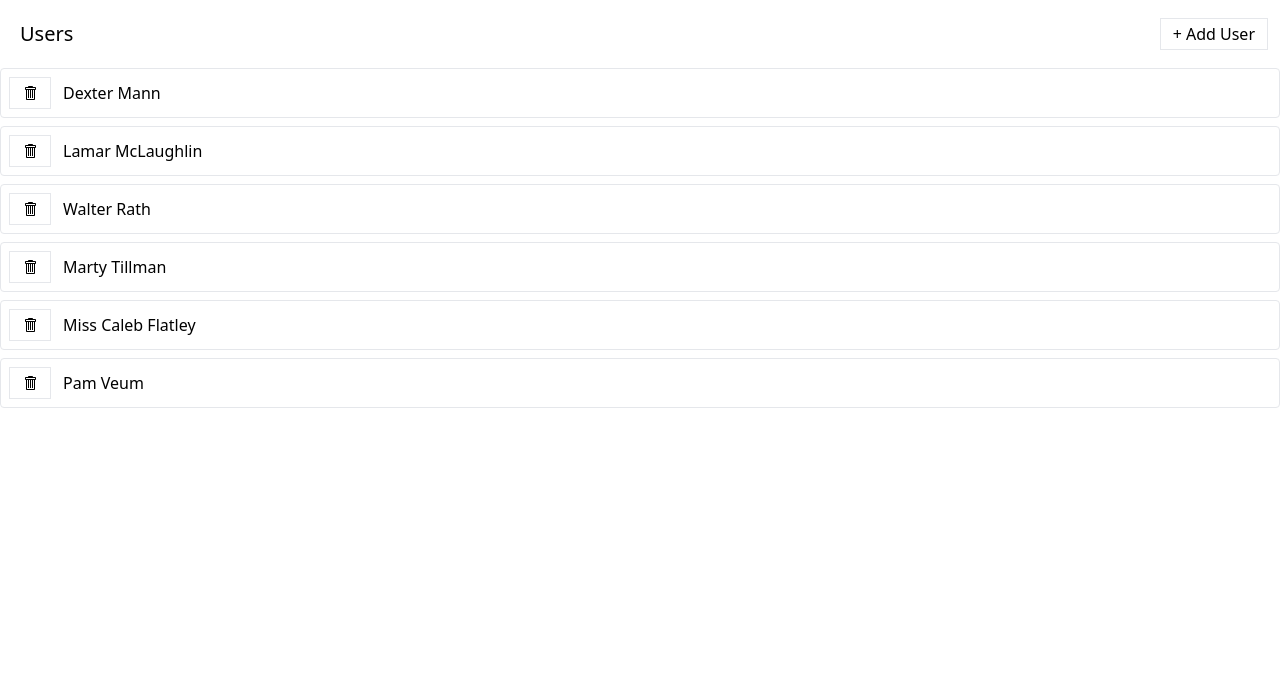
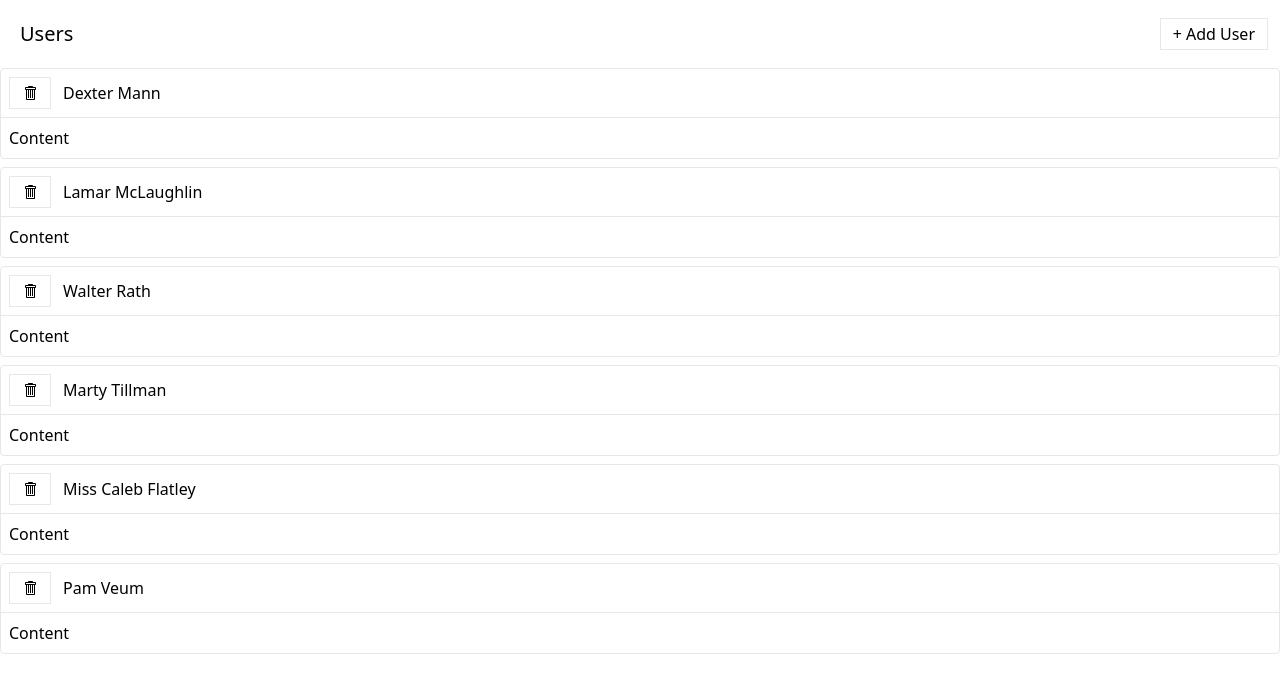
Before and after one commit to ycl818/react-Thunk, a React (Create React App) app: page / in a window 1280 px wide. Shown: the top 692 px of the page. Built offline with nearby package versions, Linux system fonts and the light colour scheme; data requests are answered from the project's data file.

Commit message:
ADD ExpandablePanel component

```diff
--- /dev/null
+++ b/src/components/ExpandablePanel.js
@@ -0,0 +1,16 @@
+import React from "react";
+
+const ExpandablePanel = ({ header, children }) => {
+  return (
+    <div className="mb-2 border rounded">
+      <div className="flex p-2 justify-between items-center cursor pointer">
+        <div className="flex flex-row items-center justify-between">
+          {header}
+        </div>
+      </div>
+      <div className="p-2 border-t">{children}</div>
+    </div>
+  );
+};
+
+export default ExpandablePanel;
--- a/src/components/UserListItem.js
+++ b/src/components/UserListItem.js
@@ -2,6 +2,7 @@ import { GoTrashcan } from "react-icons/go";
 import Button from "./Button";
 import { removeUser } from "../store";
 import { useThunk } from "../hooks/useThunk";
+import ExpandablePanel from "./ExpandablePanel";
 
 const UserListItem = ({ user }) => {
   const [doRemoveUser, isLoading, error] = useThunk(removeUser);
@@ -10,19 +11,17 @@ const UserListItem = ({ user }) => {
     doRemoveUser(user);
   };
 
-  return (
-    <div className="mb-2 border rounded">
-      <div className="flex p-2 justify-between items-center cursor pointer">
-        <div className="flex flex-row items-center justify-between">
-          <Button className="mr-3" loading={isLoading} onClick={handleClick}>
-            <GoTrashcan />
-          </Button>
-          {error && <div>Error deleting user</div>}
-          {user.name}
-        </div>
-      </div>
-    </div>
+  const header = (
+    <>
+      <Button className="mr-3" loading={isLoading} onClick={handleClick}>
+        <GoTrashcan />
+      </Button>
+      {error && <div>Error deleting user</div>}
+      {user.name}
+    </>
   );
+
+  return <ExpandablePanel header={header}>Content</ExpandablePanel>;
 };
 
 export default UserListItem;
```
